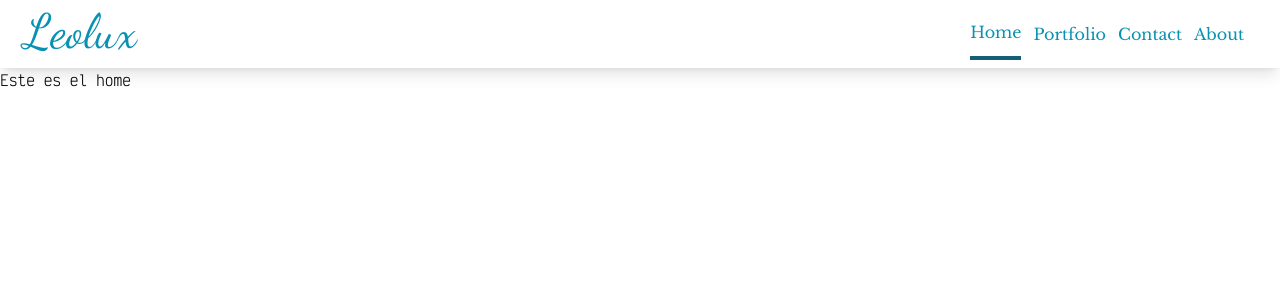
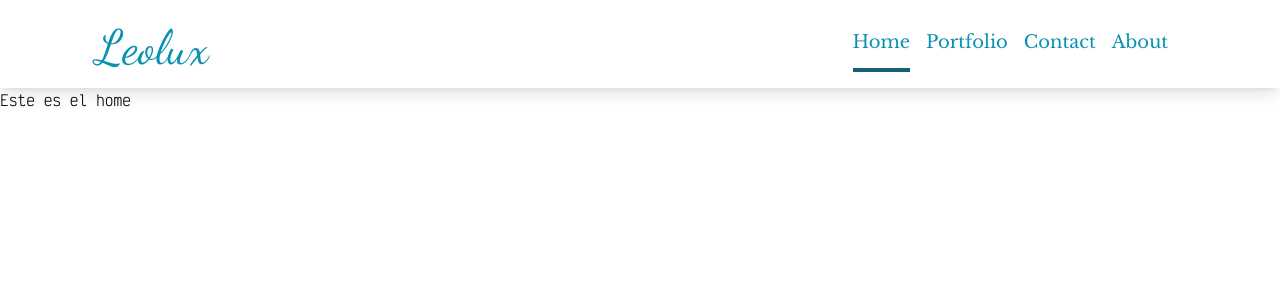
Before and after one commit to Leonardo-Robot-PostRock/miPortafolioWeb, a React (Vite) app: page / in a window 1280 px wide. Shown: the top 300 px of the page. Built offline with nearby package versions, Linux system fonts and the light colour scheme.

Commit message:
se agrega estado para manejar menu y se mejora el responsive del navbar

```diff
--- a/src/ui/components/Navbar.jsx
+++ b/src/ui/components/Navbar.jsx
@@ -1,18 +1,40 @@
-import React from 'react';
+import React, { useState } from 'react';
 import { NavLink } from 'react-router-dom';
 
 export const Navbar = () => {
+  const [isOpen, setIsOpen] = useState(false);
+
   return (
-    <nav className="bg-white shadow-lg p-2 text-cyan-600 font-baskerville">
-      <div className="max-w-7xl mx-auto px-4">
-        <div class="flex justify-between">
-          <div className="flex">
-            <li className="mr-4 list-none font-dancingScript text-5xl">Leolux</li>
+    <nav className="flex min-w-280 items-center justify-between flex-wrap bg-white shadow-lg p-4 text-cyan-600 font-baskerville">
+      <div className="flex items-center flex-shrink-0 lg:ml-20 mr-6 lg:mr-72">
+        <h2 className="w-100 h-10 font-dancingScript mr-2 text-5xl">Leolux</h2>
       </div>
-          <div class="hidden md:flex items-center">
+      <div className="block lg:hidden">
+        <button
+          onClick={() => setIsOpen(!isOpen)}
+          className="flex items-center px-3 py-2 rounded text-black-500 hover:text-black-400">
+          <svg
+            className={`fill-current h-5 w-5 ${isOpen ? 'hidden' : 'block'}`}
+            viewBox="0 0 20 20"
+            xmlns="http://www.w3.org/2000/svg">
+            <path d="M0 3h20v2H0V3zm0 6h20v2H0V9zm0 6h20v2H0v-2z" />
+          </svg>
+          <svg
+            className={`fill-current h-6 w-6 ${isOpen ? 'block' : 'hidden'}`}
+            viewBox="0 0 20 20"
+            xmlns="http://www.w3.org/2000/svg">
+            <path d="M10 8.586L2.929 1.515 1.515 2.929 8.586 10l-7.071 7.071 1.414 1.414L10 11.414l7.071 7.071 1.414-1.414L11.414 10l7.071-7.071-1.414-1.414L10 8.586z" />
+          </svg>
+        </button>
+      </div>
+      <div
+        className={`w-full block flex-grow mt-10 lg:flex lg:items-center lg:justify-end lg:w-auto lg:mt-0 ${
+          isOpen ? 'block' : 'hidden'
+        }`}>
+        <div className="sm:text-sm md:text-lg lg:flex lg:flex-grow lg:justify-end lg:mr-20">
           <NavLink
             className={({ isActive }) =>
-                `text-cyan-600 hover:text-gray-400 transition duration-300 py-3 mr-3 ${
+              `max-w-max block lg:inline-block text-cyan-600 hover:text-gray-400 transition duration-300 py-3 mr-4 lg:mt-0 ${
                 isActive ? 'border-b-4 border-cyan-800' : ''
               }`
             }
@@ -21,7 +43,7 @@ export const Navbar = () => {
           </NavLink>
           <NavLink
             className={({ isActive }) =>
-                `text-cyan-600 hover:text-gray-400 transition duration-300 py-3 mr-3 ${
+              `max-w-max block lg:inline-block text-cyan-600 hover:text-gray-400 transition duration-300 py-3 mr-4 lg:mt-0 ${
                 isActive ? 'border-b-4 border-cyan-800' : ''
               }`
             }
@@ -30,7 +52,7 @@ export const Navbar = () => {
           </NavLink>
           <NavLink
             className={({ isActive }) =>
-                `text-cyan-600 hover:text-gray-400 transition duration-300 py-3 mr-3 ${
+              `max-w-max block lg:inline-block text-cyan-600 hover:text-gray-400 transition duration-300 py-3 mr-4 lg:mt-0 ${
                 isActive ? 'border-b-4 border-cyan-800' : ''
               }`
             }
@@ -39,7 +61,7 @@ export const Navbar = () => {
           </NavLink>
           <NavLink
             className={({ isActive }) =>
-                `text-cyan-600 hover:text-gray-400 transition duration-300 py-3 mr-3 ${
+              `max-w-max block lg:inline-block text-cyan-600 hover:text-gray-400 transition duration-300 py-3 mr-4 lg:mt-0 ${
                 isActive ? 'border-b-4 border-cyan-800' : ''
               }`
             }
@@ -48,7 +70,6 @@ export const Navbar = () => {
           </NavLink>
         </div>
       </div>
-      </div>
     </nav>
   );
 };
```
Lines whose indentation alone changed are shown as unchanged.
